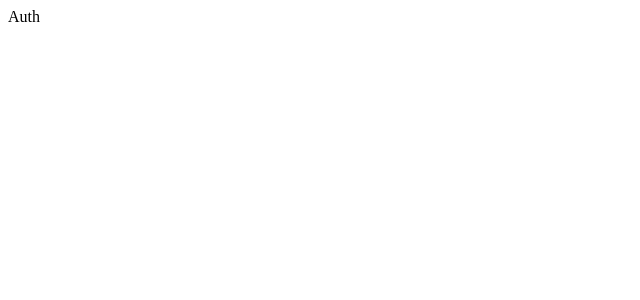
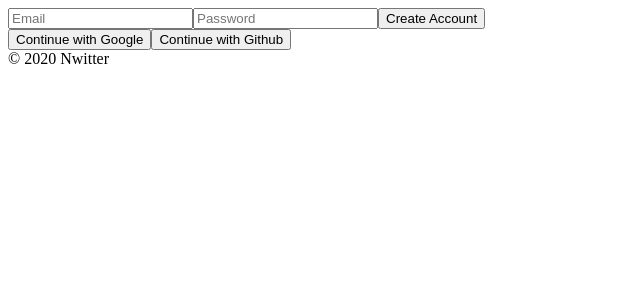
Before and after one commit to seommin/react-twitter, a React (Create React App) app: page /#/ in a window 1280 px wide. Shown: the top 300 px of the page, without its empty margins (0-640 px from the left). Built offline with nearby package versions, Linux system fonts and the light colour scheme; no server answers.

Commit message:
auth & login fix

```diff
--- a/src/components/App.js
+++ b/src/components/App.js
@@ -1,8 +1,15 @@
-import React from 'react';
-import AppRouter from './Router';
+import React, { useState } from 'react';
+import AppRouter from 'components/Router';
+import { authService } from 'fbase';
 
 function App() {
-  return <AppRouter />;
+  const [isLoggedIn, setIsLoggedIn] = useState(authService.currentUser);
+  return (
+    <>
+      <AppRouter isLoggedIn={isLoggedIn} />
+      <footer>&copy; {new Date().getFullYear()} Nwitter</footer>
+    </>
+  );
 }
 
 export default App;
--- a/src/components/Router.js
+++ b/src/components/Router.js
@@ -3,8 +3,7 @@
 import Auth from '../routes/Auth';
 import Home from '../routes/Home';
 
-const AppRouter = () => {
-  const [isLoggedIn, setIsLoggedIn] = useState(false);
+const AppRouter = ({ isLoggedIn }) => {
   return (
     <Router>
       <Switch>
--- a/src/routes/Auth.js
+++ b/src/routes/Auth.js
@@ -1,3 +1,67 @@
-import React from 'react';
+import { authService } from 'fbase';
+import React, { useState } from 'react';
 
-export default () => <span>Auth</span>;
+const Auth = () => {
+  const [email, setEmail] = useState();
+  const [password, setPassword] = useState();
+  const [newAccount, setNewAccount] = useState(true);
+  const onChange = (event) => {
+    const {
+      target: { name, value },
+    } = event;
+    if (name === 'email') {
+      setEmail(value);
+    } else if (name === 'password') {
+      setPassword(value);
+    }
+  };
+  const onSubmit = async (event) => {
+    event.preventDefault();
+    try {
+      let data;
+      if (newAccount) {
+        // create account
+        data = await authService.createUserWithEmailAndPassword(
+          email,
+          password,
+        );
+      } else {
+        // log in
+        data = await authService.signInWithEmailAndPassword(email, password);
+      }
+      console.log(data);
+    } catch (error) {
+      console.log(error);
+    }
+  };
+
+  return (
+    <div>
+      <form onSubmit={onSubmit}>
+        <input
+          name="email"
+          type="email"
+          placeholder="Email"
+          required
+          value={email}
+          onChange={onChange}
+        />
+        <input
+          name="password"
+          type="password"
+          placeholder="Password"
+          required
+          value={password}
+          onChange={onChange}
+        />
+        <input type="submit" value={newAccount ? 'Create Account' : 'Log In'} />
+      </form>
+      <div>
+        <button>Continue with Google</button>
+        <button>Continue with Github</button>
+      </div>
+    </div>
+  );
+};
+
+export default Auth;
```
